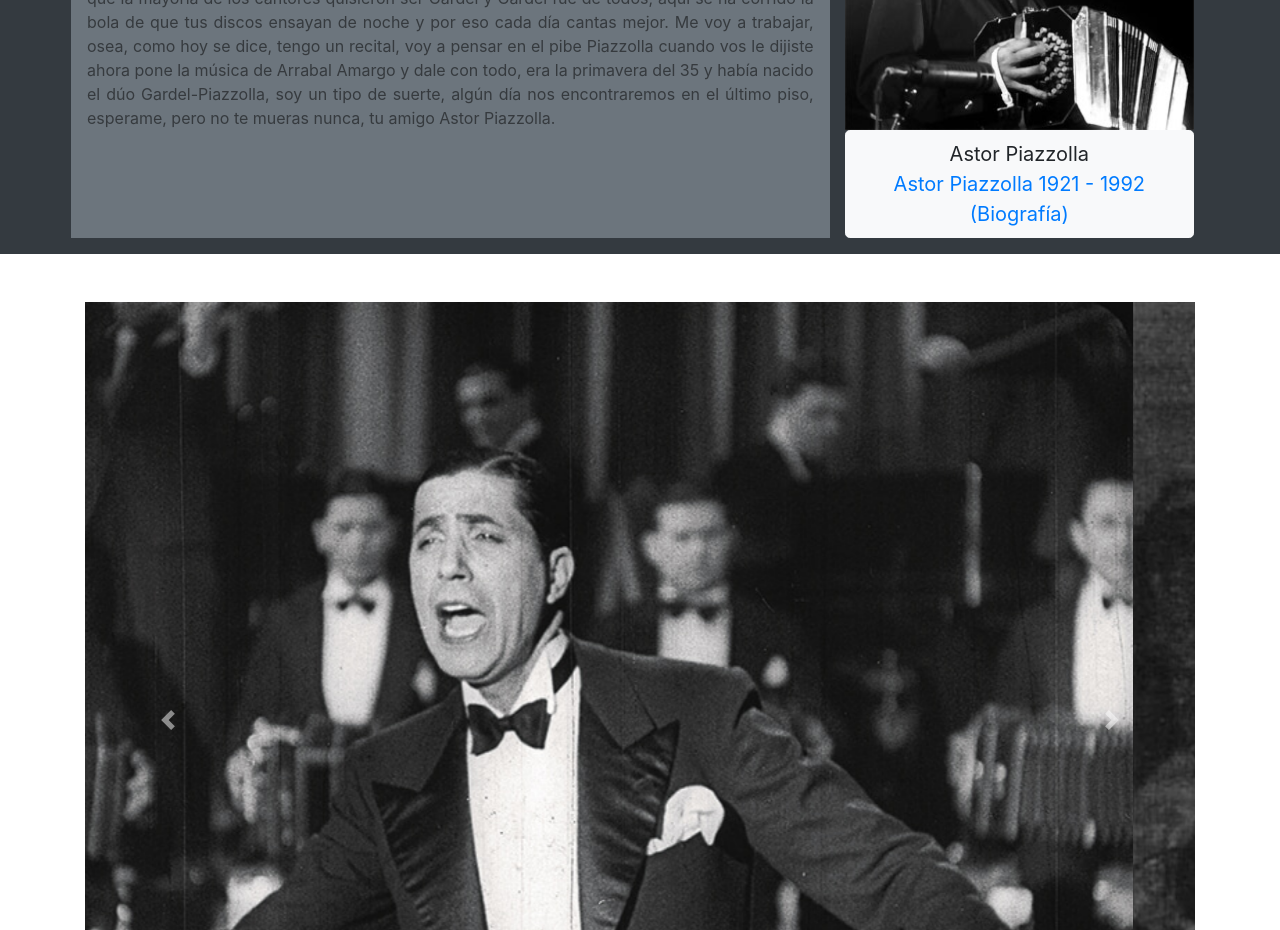
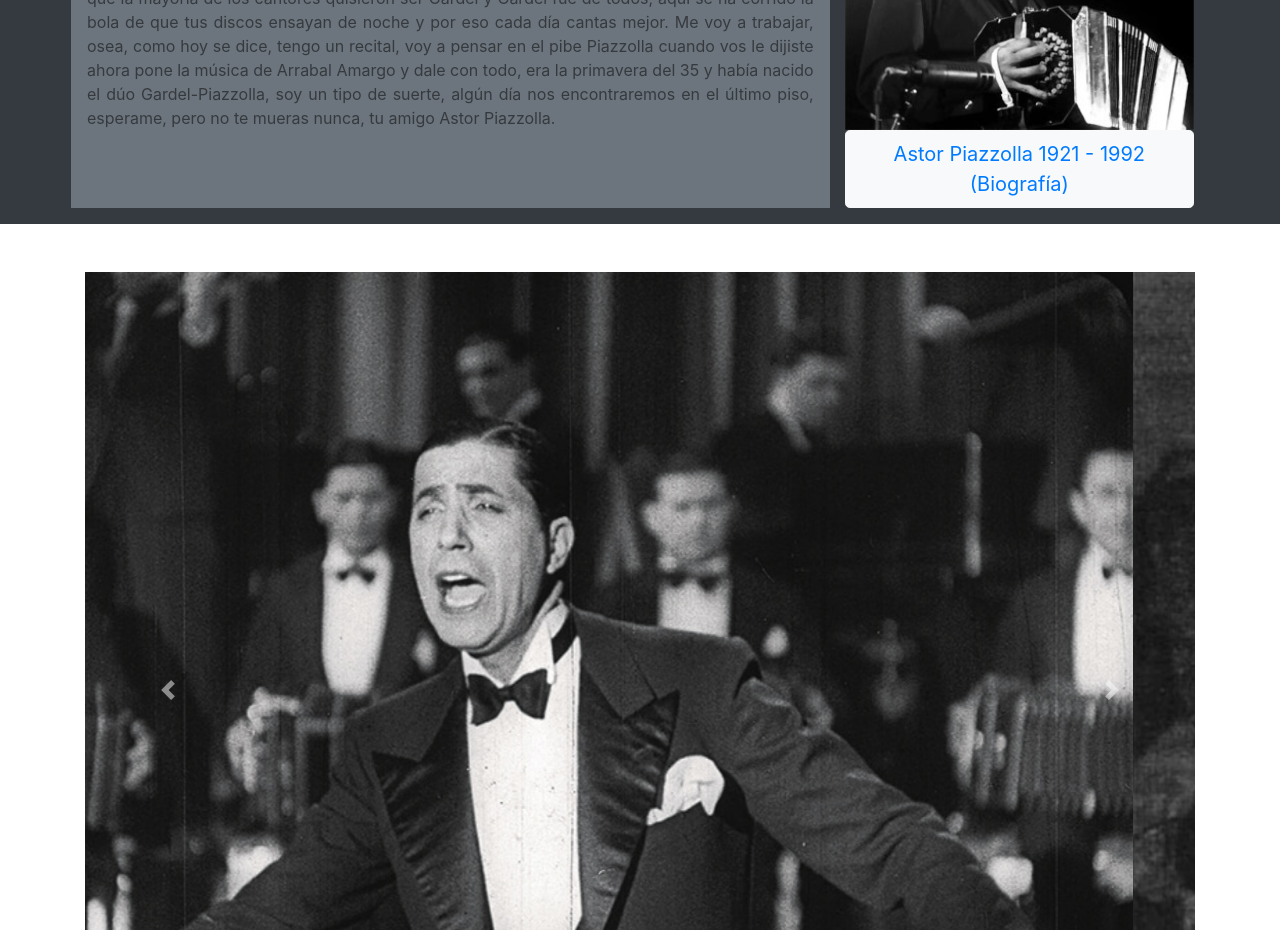
Before and after one commit to AzagShields/carta, a plain HTML site: page index.html in a window 1280 px wide. Shown: the part 1100-2030 px from the top of the page. Drawn offline with nearby package versions, Linux system fonts and the light colour scheme.

Commit message:
Add files via upload

```diff
--- a/index.html
+++ b/index.html
@@ -40,7 +40,7 @@
 
                                               <div>
                                                  <img width="100%" src="images/piazzolla.jpg" alt="fotopiazzolla">
-                                                   <button width="100%" type="button" class="btn btn-light btn-lg">Astor Piazzolla
+                                                   <button width="100%" type="button" class="btn btn-light btn-lg">
                                                       <div><a href="https://www.biografiasyvidas.com/biografia/p/piazzola.htm"> Astor Piazzolla 1921 - 1992 (Biografía)</a>
                                                    </button>
                                               </div>
```
